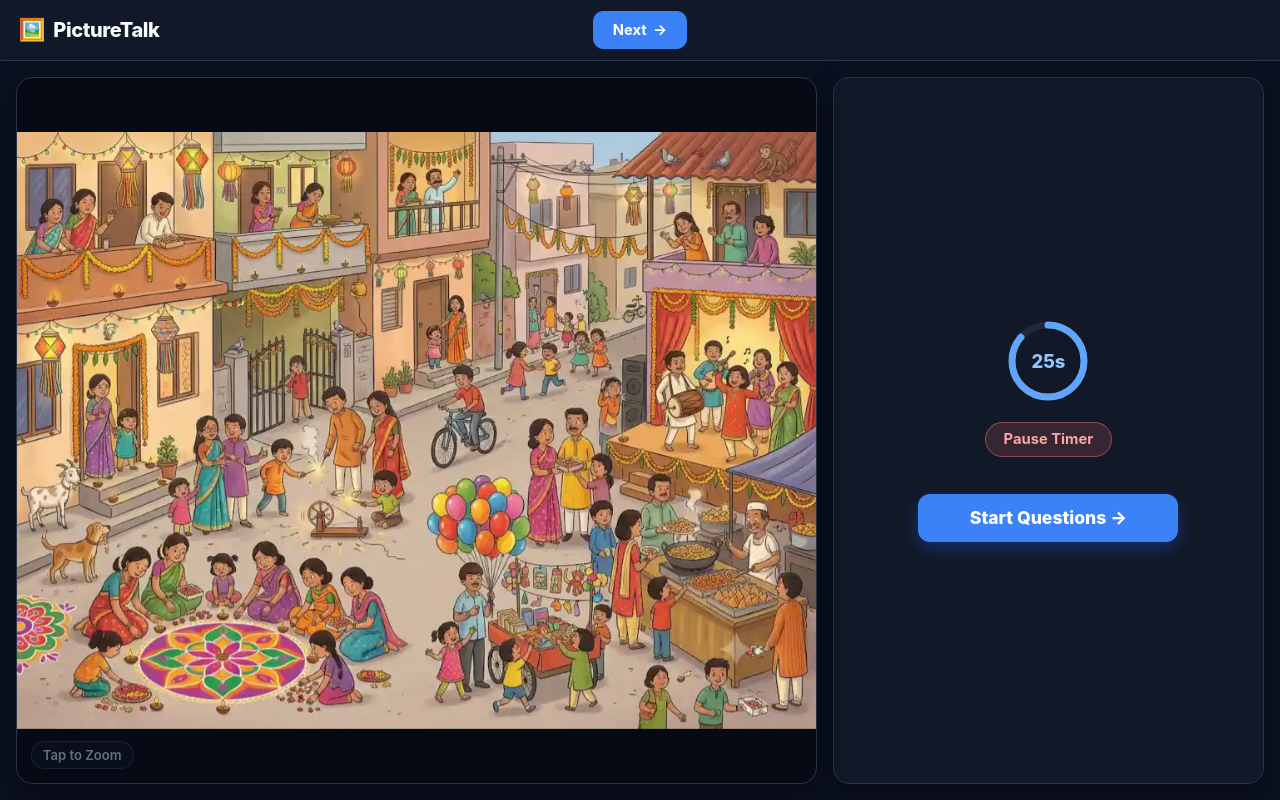
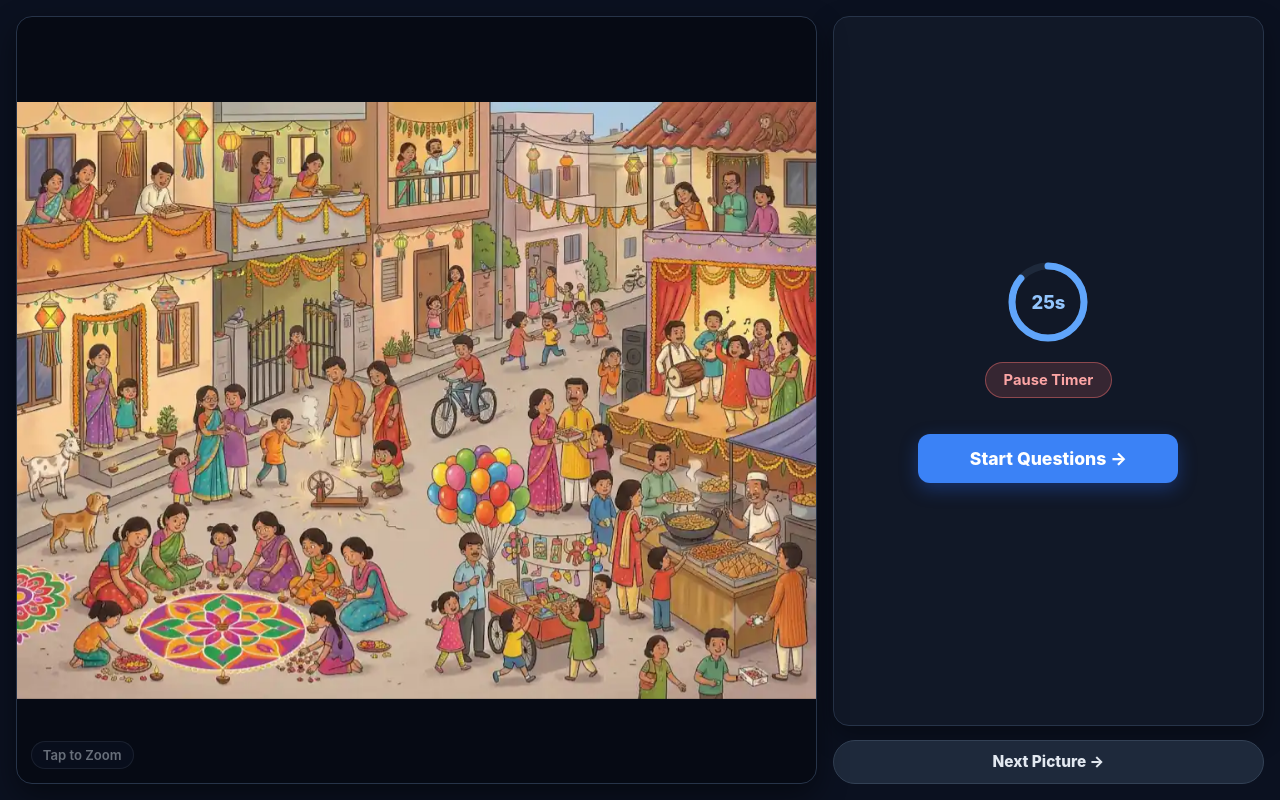
Before and after one commit to docapt-max/pictalk, a plain HTML site: page index.html in a window 1280 px wide. Drawn offline with Linux system fonts and the light colour scheme; a web font is replaced by a local one.

Commit message:
Remove top header ribbon and move Next Picture button to question panel

```diff
--- a/index.html
+++ b/index.html
@@ -1,5 +1,6 @@
 <!DOCTYPE html>
 <html lang="en">
+
 <head>
   <meta charset="UTF-8" />
   <meta name="viewport" content="width=device-width, initial-scale=1.0, viewport-fit=cover" />
@@ -9,23 +10,8 @@
   <link href="https://fonts.googleapis.com/css2?family=Andika:wght@400;700&display=swap" rel="stylesheet" />
   <link rel="stylesheet" href="style.css" />
 </head>
+
 <body>
-  <header class="app-header">
-    <div class="brand">
-      <span class="brand-badge" aria-hidden="true">🖼️</span>
-      <h1>PictureTalk</h1>
-    </div>
-
-    <div class="header-center">
-      <button type="button" id="next-scene-btn" class="ctrl-btn ctrl-btn-primary" title="Load a random next picture">
-        <span>Next</span>
-        <span aria-hidden="true">&rarr;</span>
-      </button>
-    </div>
-
-    <div class="controls" aria-hidden="true"></div>
-  </header>
-
   <main class="stage">
     <!-- Left (~65%): Picture Frame -->
     <section class="picture-stage" aria-label="Picture viewer">
@@ -69,9 +55,14 @@
           <button type="button" id="next-btn" class="nav-btn nav-btn-primary">Next Question &rarr;</button>
         </div>
       </div>
+
+      <button type="button" id="next-scene-btn" class="next-picture-btn" title="Load a random next picture">
+        Next Picture &rarr;
+      </button>
     </aside>
   </main>
 
   <script src="app.js" defer></script>
 </body>
+
 </html>
--- a/scenes.json
+++ b/scenes.json
@@ -49,7 +49,11 @@
     "questions": [
       {
         "type": "Observe",
-        "text": "1. What are the passengers carrying, and how are they moving their luggage?"
+        "text": "1. What are the passengers carrying?"
+      },
+      {
+        "type": "Observe",
+        "text": "1a.How are passengers moving their luggage?"
       },
       {
         "type": "Detail",
--- a/style.css
+++ b/style.css
@@ -54,99 +54,6 @@ body {
 
 button {
   font: inherit;
-}
-
-/* Header Bar */
-.app-header {
-  background: var(--surface);
-  border-bottom: 1.5px solid var(--border);
-  padding: 0.7rem 1.15rem;
-  display: grid;
-  grid-template-columns: 1fr auto 1fr;
-  align-items: center;
-  gap: 0.75rem;
-  flex-shrink: 0;
-}
-
-.brand {
-  display: flex;
-  align-items: center;
-  gap: 0.5rem;
-  justify-self: start;
-}
-
-.header-center {
-  justify-self: center;
-}
-
-.brand-badge {
-  font-size: 1.35rem;
-  line-height: 1;
-}
-
-.brand h1 {
-  font-size: 1.25rem;
-  font-weight: 800;
-  color: #f8fafc;
-  letter-spacing: -0.02em;
-}
-
-.controls {
-  display: flex;
-  align-items: center;
-  gap: 0.55rem;
-  justify-self: end;
-}
-
-.ctrl-btn {
-  display: inline-flex;
-  align-items: center;
-  gap: 0.4rem;
-  padding: 0.52rem 0.95rem;
-  border-radius: 10px;
-  border: 1.5px solid var(--border-strong);
-  background: var(--surface-elevated);
-  color: var(--text);
-  font-size: 0.92rem;
-  font-weight: 700;
-  cursor: pointer;
-  white-space: nowrap;
-  touch-action: manipulation;
-  transition: background-color 0.15s ease, border-color 0.15s ease, color 0.15s ease;
-}
-
-.ctrl-btn:hover {
-  border-color: var(--primary);
-  background: #243247;
-}
-
-.ctrl-btn-transparent {
-  background: transparent;
-  border-color: rgba(148, 163, 184, 0.35);
-}
-
-.ctrl-btn-transparent:hover {
-  background: rgba(148, 163, 184, 0.14);
-  border-color: rgba(148, 163, 184, 0.55);
-}
-
-.ctrl-btn[aria-pressed="true"],
-.ctrl-btn.active {
-  background: rgba(59, 130, 246, 0.28);
-  border-color: var(--primary);
-  color: #ffffff;
-}
-
-.ctrl-btn-primary {
-  background: var(--primary);
-  border-color: var(--primary);
-  color: #ffffff;
-  padding: 0.55rem 1.15rem;
-}
-
-.ctrl-btn-primary:hover {
-  background: var(--primary-hover);
-  border-color: var(--primary-hover);
 }
 
 /* Main Stage: ~65% Picture / ~35% Question Panel */
@@ -520,6 +427,26 @@ button {
   filter: brightness(1.1);
 }
 
+.next-picture-btn {
+  width: 100%;
+  padding: 0.72rem 1rem;
+  border-radius: 999px;
+  border: 1.5px solid var(--border-strong);
+  background: var(--surface-elevated);
+  color: #e2e8f0;
+  font-size: 0.96rem;
+  font-weight: 800;
+  cursor: pointer;
+  flex-shrink: 0;
+  touch-action: manipulation;
+  transition: background-color 0.15s ease, border-color 0.15s ease;
+}
+
+.next-picture-btn:hover {
+  background: #263449;
+  border-color: var(--primary);
+}
+
 /* Portrait / Narrow Screen Stacking */
 @media (max-width: 900px),
 (orientation: portrait) {
@@ -537,10 +464,6 @@ button {
     min-height: 44vh;
     max-height: 54vh;
   }
-
-  .ctrl-label {
-    display: none;
-  }
 }
 
 /* iPad Landscape Polish */
```
